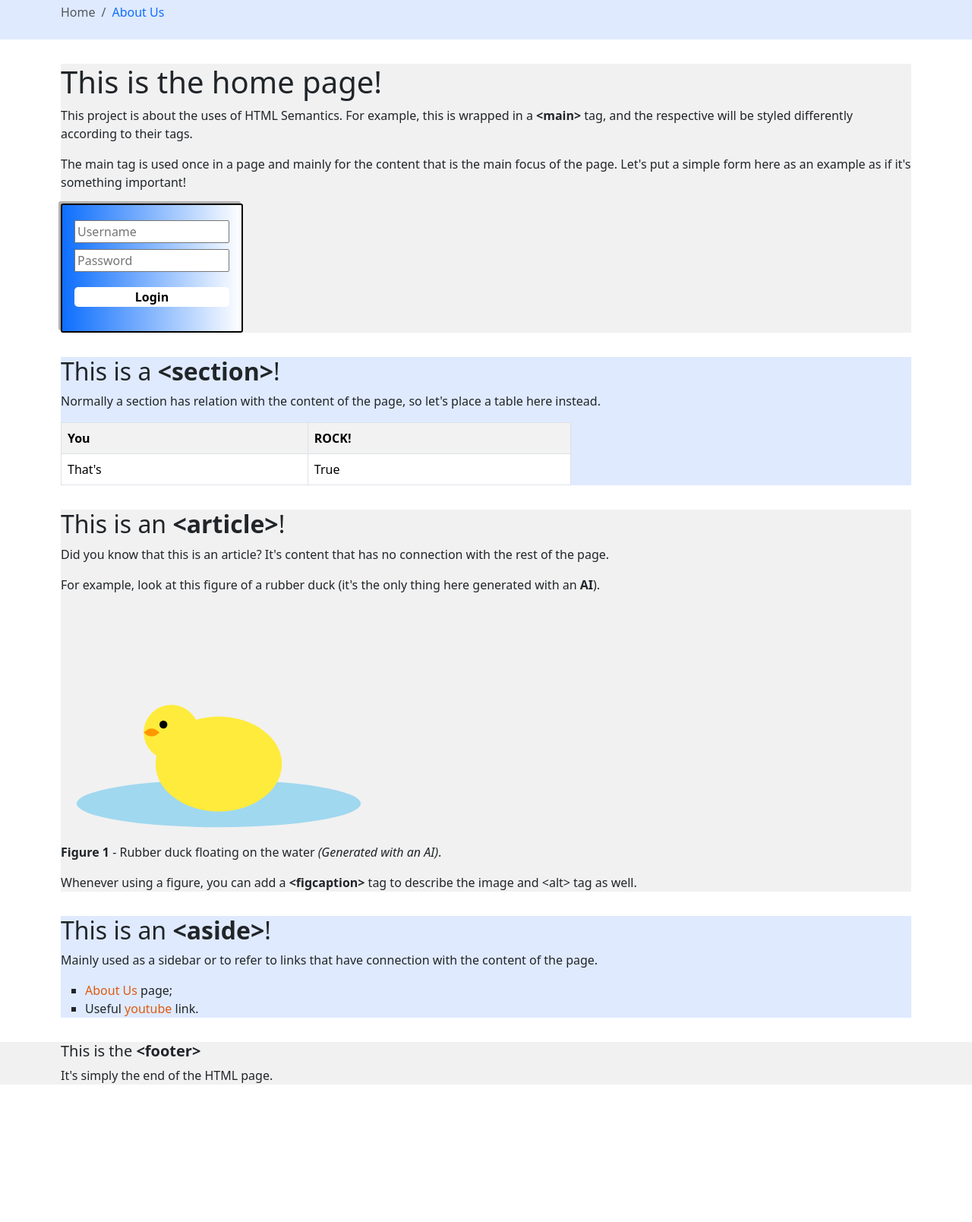
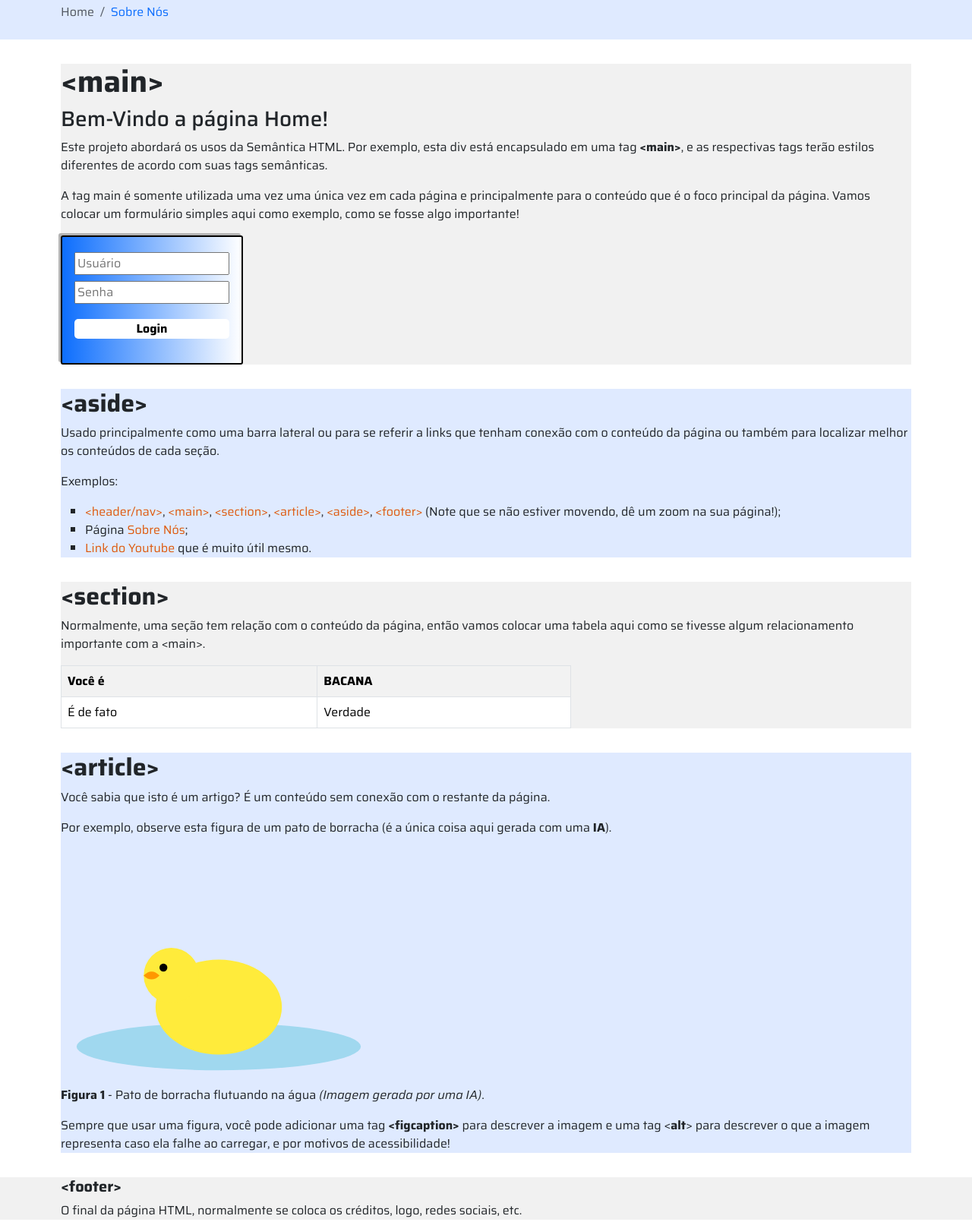
Before and after one commit to PedroTony/HTML-SEO-webpage, a plain HTML site: page index.html in a window 1280 px wide. Shown: the part 20-1629 px from the top of the page at 76% size. Before the commit the page ends 1464 px from the top, so only its background shows below. Drawn offline with Linux system fonts and the light colour scheme.

Commit message:
feat(project): changing language, and adding readme description.

```diff
--- a/index.html
+++ b/index.html
@@ -9,102 +9,116 @@
     <link rel="stylesheet" href="./style.css">
     <script src="./js/bootstrap.bundle.js"></script>
     <script src="./script.js"></script>
-    <title>Uses of HTML Semantics</title>
+    <title>SEO e semânticas HTML</title>
 </head>
 <body>
-<header class="on-color">
+<header id="header" class="on-color">
     <nav class="navbar">
         <ol class="breadcrumb">
             <li class="breadcrumb-item active">
                 Home
             </li>
             <li class="breadcrumb-item">
-                <a href="./about-us.html">About Us</a>
+                <a href="./sobre-nos.html">Sobre Nós</a>
             </li>
         </ol>
     </nav>
 </header>
 <main class="on-color">
-    <h1>
-        This is the home page!
-    </h1>
+    <h1 id="main-title"><b>&lt;main&gt;</b></h1>
+    <h3>
+        Bem-Vindo a página Home!
+    </h3>
     <p>
-        This project is about the uses of HTML Semantics. For example, this is wrapped in a <b>&lt;main&gt;</b> tag, and
-        the respective
-        will be styled differently according to their tags.
+        Este projeto abordará os usos da Semântica HTML. Por exemplo, esta div está encapsulado em uma tag
+        <b>&lt;main&gt;</b>, e as respectivas tags terão estilos diferentes de acordo com suas tags semânticas.
     </p>
     <p>
-        The main tag is used once in a page and mainly for the content that is the main focus of the page. Let's put a
-        simple form here as an example as if it's something important!
+        A tag main é somente utilizada uma vez uma única vez em cada página e principalmente para o conteúdo que é o
+        foco principal da página. Vamos colocar um formulário simples aqui como exemplo, como se fosse algo importante!
     </p>
     <form class="main-forms" method="GET">
         <label class="forms-hide" for="forms-username"></label>
-        <input id="forms-username" type="text" placeholder="Username">
+        <input id="forms-username" type="text" placeholder="Usuário">
         <label class="forms-hide" for="forms-password"></label>
-        <input id="forms-password" type="password" placeholder="Password">
+        <input id="forms-password" type="password" placeholder="Senha">
         <button id="forms-button" type="submit">Login</button>
     </form>
 </main>
-<section class="on-color">
-    <h2>
-        This is a <b>&lt;section&gt;</b>!
+<aside class="on-color">
+    <h2 id="aside-title">
+        <b>&lt;aside&gt;</b>
     </h2>
     <p>
-        Normally a section has relation with the content of the page, so let's place a table here instead.
+        Usado principalmente como uma barra lateral ou para se referir a links que tenham conexão com o conteúdo da
+        página ou também para localizar melhor os conteúdos de cada seção.
+    </p>
+    <p>
+        Exemplos:
+    </p>
+    <ul>
+        <li>
+            <a href="#header">&lt;header/nav&gt;</a>, <a href="#main-title">&lt;main&gt;</a>, <a href="#section-title">&lt;section&gt;</a>,
+            <a
+                    href="#article-title">&lt;article&gt;</a>, <a href="#aside-title">&lt;aside&gt;</a>, <a
+                href="#footer">&lt;footer&gt;</a>
+            (Note que se não estiver movendo, dê um zoom na sua página!);
+        </li>
+        <li>
+            Página <a href="sobre-nos.html">Sobre Nós</a>;
+        </li>
+        <li>
+            <a href="https://www.youtube.com/watch?v=dQw4w9WgXcQ" target="_blank" rel="noopener">Link do Youtube</a>
+            que é muito útil mesmo.
+        </li>
+    </ul>
+</aside>
+<section class="on-color">
+    <h2 id="section-title">
+        <b>&lt;section&gt;</b>
+    </h2>
+    <p>
+        Normalmente, uma seção tem relação com o conteúdo da página, então vamos colocar uma tabela aqui como se tivesse
+        algum relacionamento importante com a &lt;main&gt;.
     </p>
     <table class="table table-striped table-bordered table-hover table-custom">
         <tr>
-            <th>You</th>
-            <th>ROCK!</th>
+            <th>Você é</th>
+            <th>BACANA</th>
         </tr>
         <tr>
-            <td>That's</td>
-            <td>True</td>
+            <td>É de fato</td>
+            <td>Verdade</td>
         </tr>
     </table>
 </section>
 <article class="on-color">
-    <h2>
-        This is an <b>&lt;article&gt;</b>!
+    <h2 id="article-title">
+        <b>&lt;article&gt;</b>
     </h2>
     <p>
-        Did you know that this is an article? It's content that has no connection with the rest of the page.
+        Você sabia que isto é um artigo? É um conteúdo sem conexão com o restante da página.
     </p>
     <p>
-        For example, look at this figure of a rubber duck (it's the only thing here generated with an <b>AI</b>).
+        Por exemplo, observe esta figura de um pato de borracha (é a única coisa aqui gerada com uma <b>IA</b>).
     </p>
     <figure>
-        <img class="article-image" src="./img/rubber-duck.svg" alt="Rubber duck floating on the water">
+        <img class="article-image" src="./img/rubber-duck.svg" alt="Pato de Borracha flutuando na Água">
         <figcaption>
-            <b>Figure 1</b> - Rubber duck floating on the water <i>(Generated with an AI)</i>.
+            <b>Figura 1</b> - Pato de borracha flutuando na água <i>(Imagem gerada por uma IA)</i>.
         </figcaption>
     </figure>
     <p>
-        Whenever using a figure, you can add a <b>&lt;figcaption&gt;</b> tag to describe the image and &lt;alt&gt; tag
-        as well.
+        Sempre que usar uma figura, você pode adicionar uma tag <b>&lt;figcaption&gt;</b> para descrever a imagem e uma
+        tag &lt;<b>alt</b>&gt; para descrever o que a imagem representa caso ela falhe ao carregar, e por motivos de
+        acessibilidade!
     </p>
 </article>
-<aside class="on-color">
-    <h2>
-        This is an <b>&lt;aside&gt;</b>!
-    </h2>
-    <p>
-        Mainly used as a sidebar or to refer to links that have connection with the content of the page.
-    </p>
-    <ul>
-        <li>
-            <a href="./about-us.html">About Us</a> page;
-        </li>
-        <li>
-            Useful <a href="https://www.youtube.com/watch?v=dQw4w9WgXcQ" target="_blank" rel="noopener">youtube</a> link.
-        </li>
-    </ul>
-</aside>
-<footer class="on-color">
+<footer id="footer" class="on-color">
     <div class="footer-wrapper">
-        <h5>This is the <b>&lt;footer&gt;</b></h5>
+        <h5><b>&lt;footer&gt;</b></h5>
         <p>
-            It's simply the end of the HTML page.
+            O final da página HTML, normalmente se coloca os créditos, logo, redes sociais, etc.
         </p>
     </div>
 </footer>
--- a/style.css
+++ b/style.css
@@ -1,3 +1,9 @@
+@import url('https://fonts.googleapis.com/css2?family=Saira:ital,wght@0,100..900;1,100..900&display=swap');
+
+*{
+    font-family: "Saira", sans-serif;
+}
+
 a{
     text-decoration: none;
     text-underline: none;
@@ -43,6 +49,10 @@ ul{
     background: linear-gradient(to right, #0d6efd, #fff);
 }
 
+aside a{
+    color: #de5a0e;
+}
+
 button{
     border: none;
     border-radius: 5px;
@@ -71,7 +81,3 @@ button{
     width: 100%;
     height: auto;
 }
-
-aside a{
-    color: #de5a0e;
-}
```
Also changed, not shown: about-us.html (deleted, +0 -42 lines), sobre-nos.html (added, +43 -0 lines), 1 other file.
